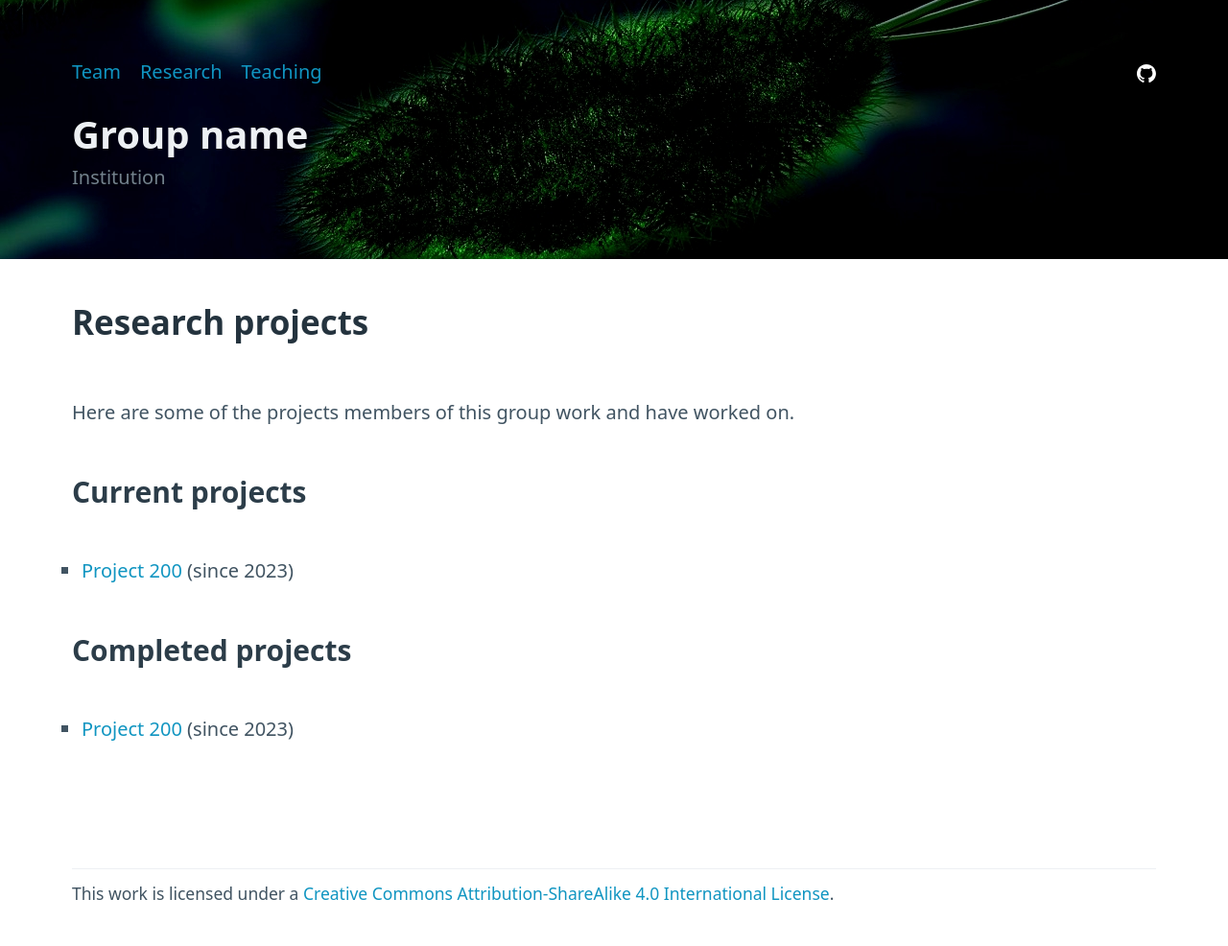
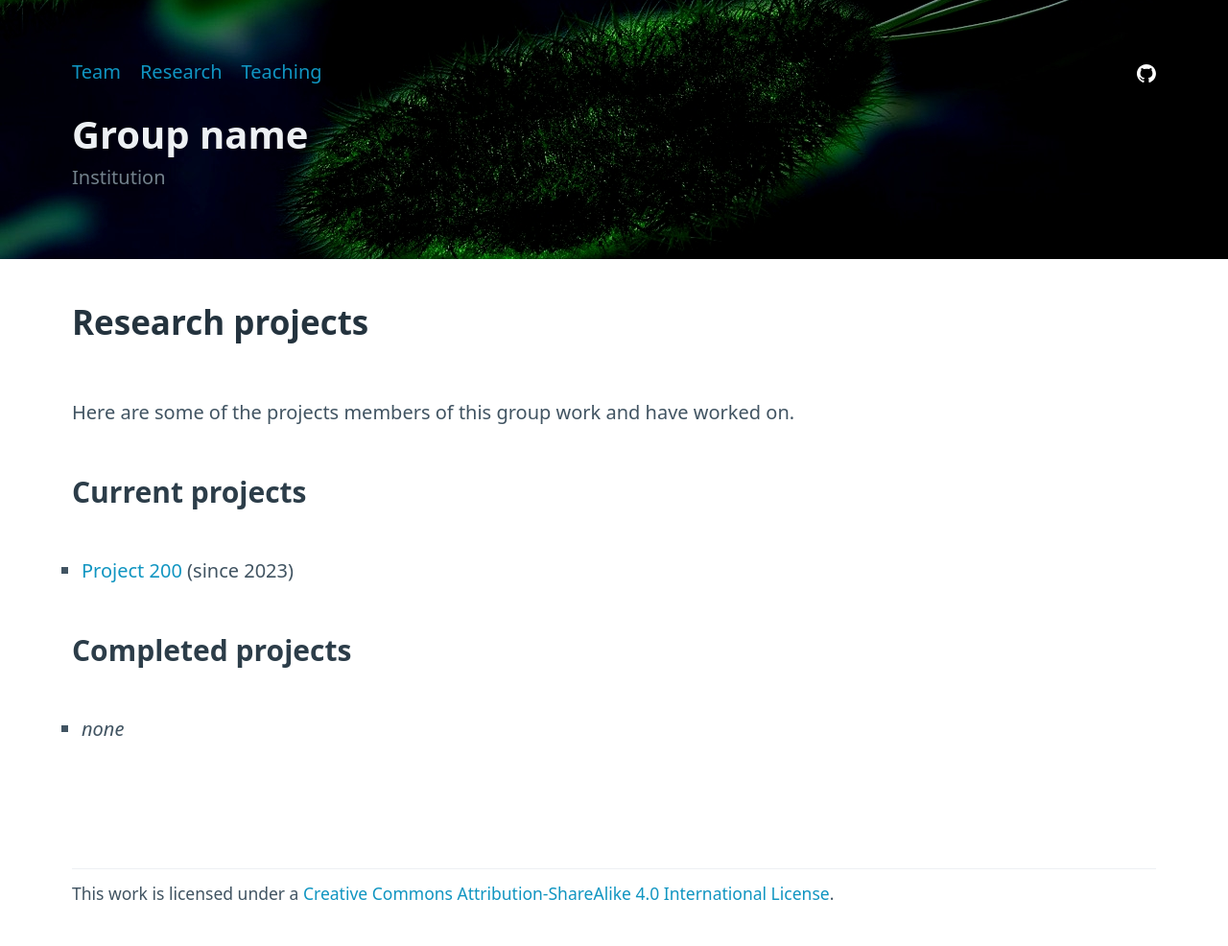
Before and after one commit to andreasKroepelin/ghpages-test, a Jekyll site: the page built from research.html, in a window 1280 px wide. Shown: the whole page at 96% size. Built offline with Jekyll 4.4.1, drawn with Linux system fonts in a browser that asks for light colours.

Commit message:
Fix lists

```diff
--- a/research.html
+++ b/research.html
@@ -9,9 +9,12 @@
   Here are some of the projects members of this group work and have worked on.
 </p>
 
+{% assign current_projects = site.projects | where:"state","current" %}
+{% assign old_projects = site.projects | where:"state","old" %}
+
 <h3>Current projects</h3>
 <ul>
-{% for project in site.projects | where:"state","current" %}
+{% for project in current_projects %}
 <li>
   <a href="{{ project.url | relative_url }}">
   {{ project.name }}
@@ -25,7 +28,7 @@
 
 <h3>Completed projects</h3>
 <ul>
-{% for project in site.projects | where:"state","old" %}
+{% for project in old_projects %}
 <li>
   <a href="{{ project.url | relative_url }}">
   {{ project.name }}
```
Also changed, not shown: teaching.html (+7 -3 lines).
